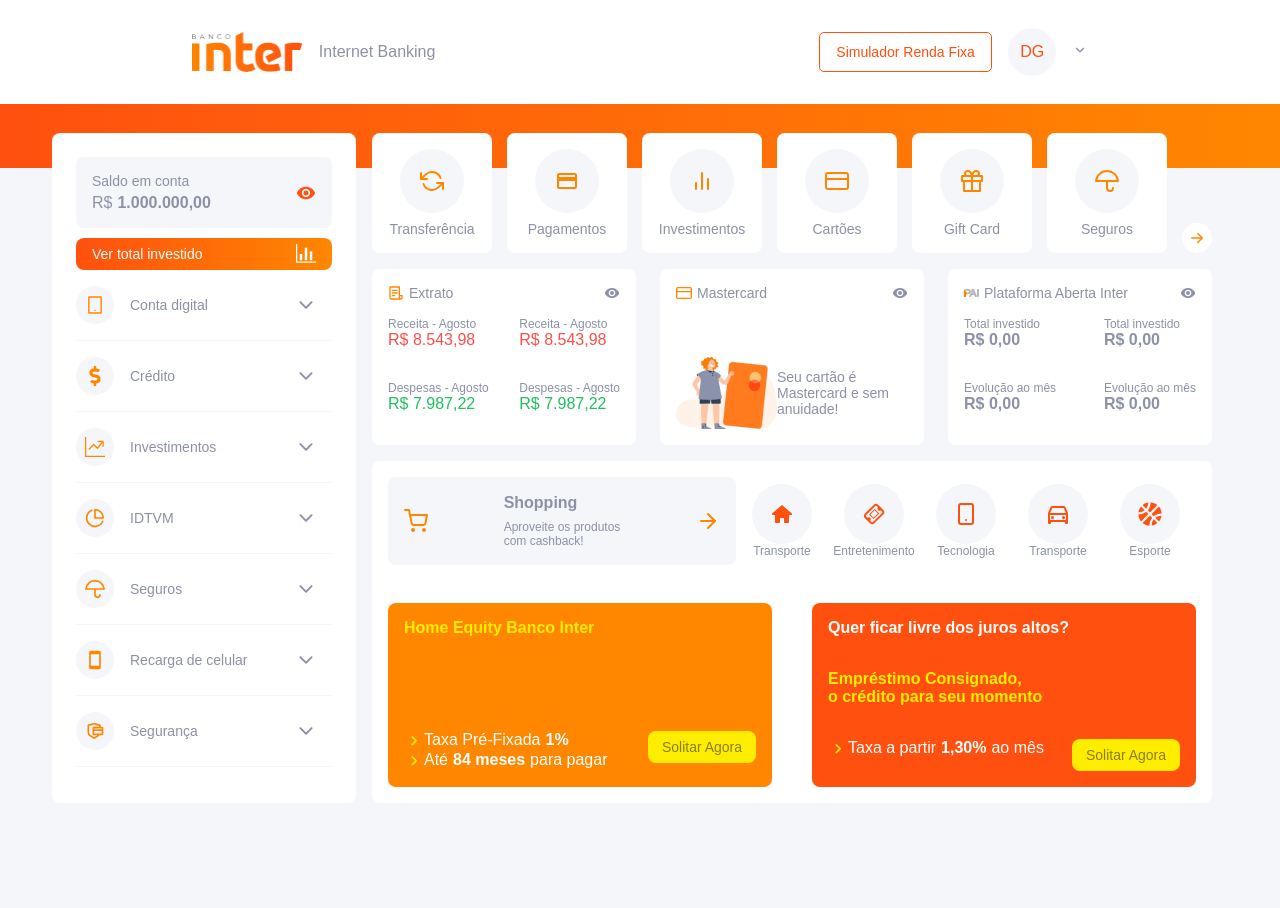
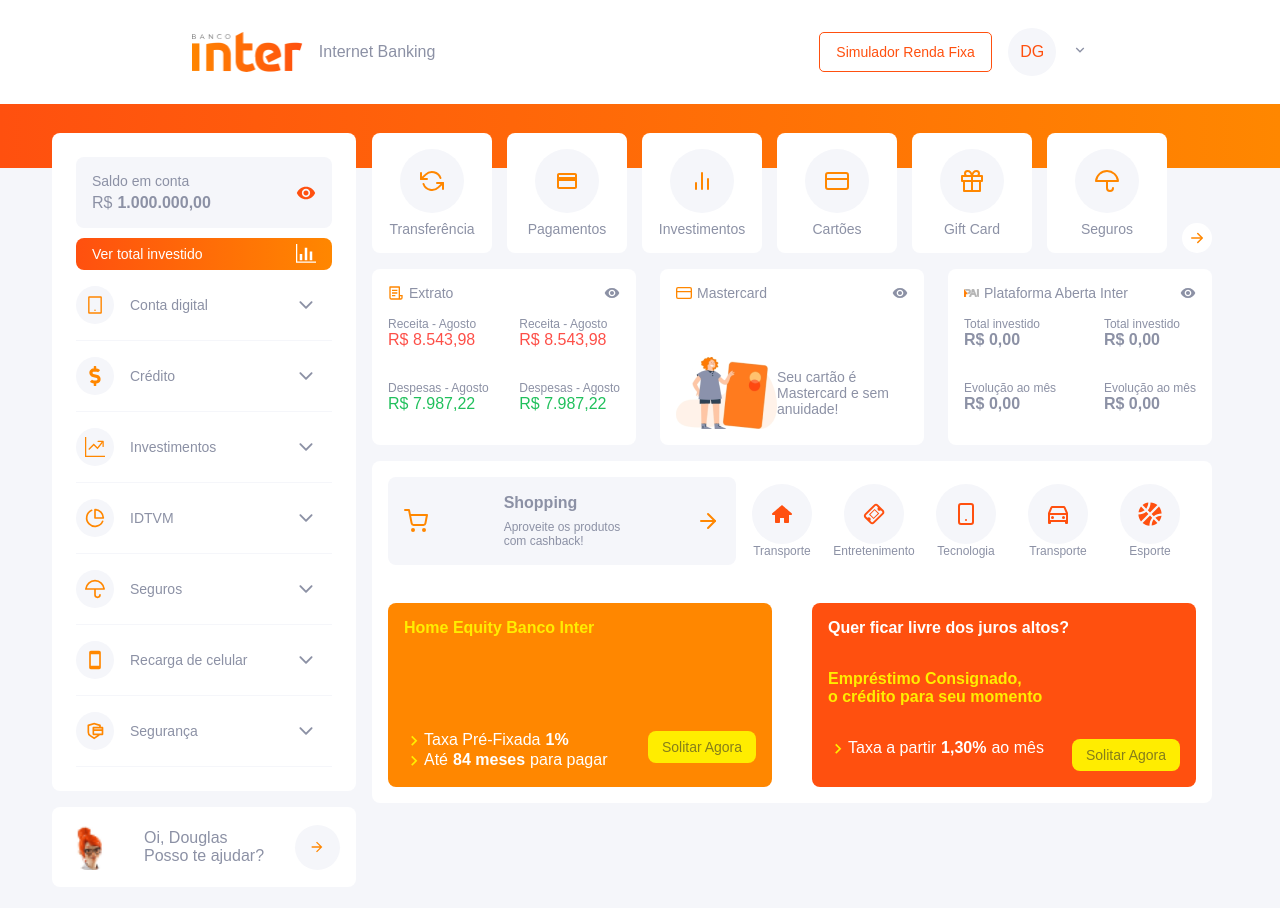
Before and after one commit to douglasgmsantos/banco-inter-ui, a React (Create React App) app: page / in a window 1280 px wide. Shown: the top 908 px of the page. Before the commit the page ends 838 px from the top, so only its background shows below. Built offline with nearby package versions, Linux system fonts and the light colour scheme.

Commit message:
adicionando novos components

```diff
--- /dev/null
+++ b/src/components/HelpMe/index.tsx
@@ -0,0 +1,28 @@
+import React from 'react';
+import { MdArrowForward } from "react-icons/md";
+
+import ProfileAvatar from "../../assets/img/banco-inter-profile-avatar.png";
+
+import {
+  Container,
+  ProfileImg,
+  Text,
+  IconContainer
+} from './styles';
+
+const HelpMe: React.FC = () => {
+  return (
+    <Container>
+      <ProfileImg src={ProfileAvatar} />
+      <Text>
+        Oi, Douglas <br /> Posso te ajudar?
+        </Text>
+      <IconContainer>
+        <MdArrowForward />
+      </IconContainer>
+
+    </Container>
+  )
+}
+
+export default HelpMe;
--- /dev/null
+++ b/src/components/HelpMe/styles.ts
@@ -0,0 +1,32 @@
+import styled from 'styled-components';
+
+export const Container = styled.div`
+  display: flex;
+  justify-content: space-between;
+  align-items: center;
+  padding: ${p => p.theme.spacing.default};
+  height: 8.0rem;
+  background: ${p => p.theme.colors.background};
+  margin-top: ${p => p.theme.spacing.default};
+  border-radius: .8rem;
+  cursor: pointer;
+
+`;
+
+export const ProfileImg = styled.img`
+  width: 4.5rem;
+  height: 4.5rem;
+`;
+
+export const Text = styled.div``;
+
+export const IconContainer = styled.div`
+  display: flex;
+  justify-content:center;
+  align-items: center;
+  background: ${p => p.theme.colors.lightGrey};
+  height: 4.5rem;
+  width: 4.5rem;
+  border-radius: 2.25rem;
+  color: ${p => p.theme.colors.primary};
+`;
--- a/src/pages/Dashboard/index.tsx
+++ b/src/pages/Dashboard/index.tsx
@@ -6,12 +6,14 @@
 import Cards from '../../components/Cards';
 import CardsInfo from '../../components/CardsInfo';
 import Extra from '../../components/Extra';
+import HelpMe from '../../components/HelpMe';
 
 
 import {
   Container,
   Content,
-  Main
+  Main,
+  MenuContainer
 } from './styles';
 
 const Dashboard: React.FC = () => {
@@ -20,7 +22,10 @@
       <Header />
       <HeaderGradient />
       <Content>
-        <Menu />
+        <MenuContainer>
+          <Menu />
+          <HelpMe />
+        </MenuContainer>
         <Main>
           <Cards />
           <CardsInfo />
--- a/src/pages/Dashboard/styles.ts
+++ b/src/pages/Dashboard/styles.ts
@@ -16,3 +16,5 @@
 export const Main = styled.div`
   padding: ${p => p.theme.spacing.horizontal};
 `;
+
+export const MenuContainer = styled.div``;
```
Also changed, not shown: src/assets/img/banco-inter-profile-avatar.png (added).
